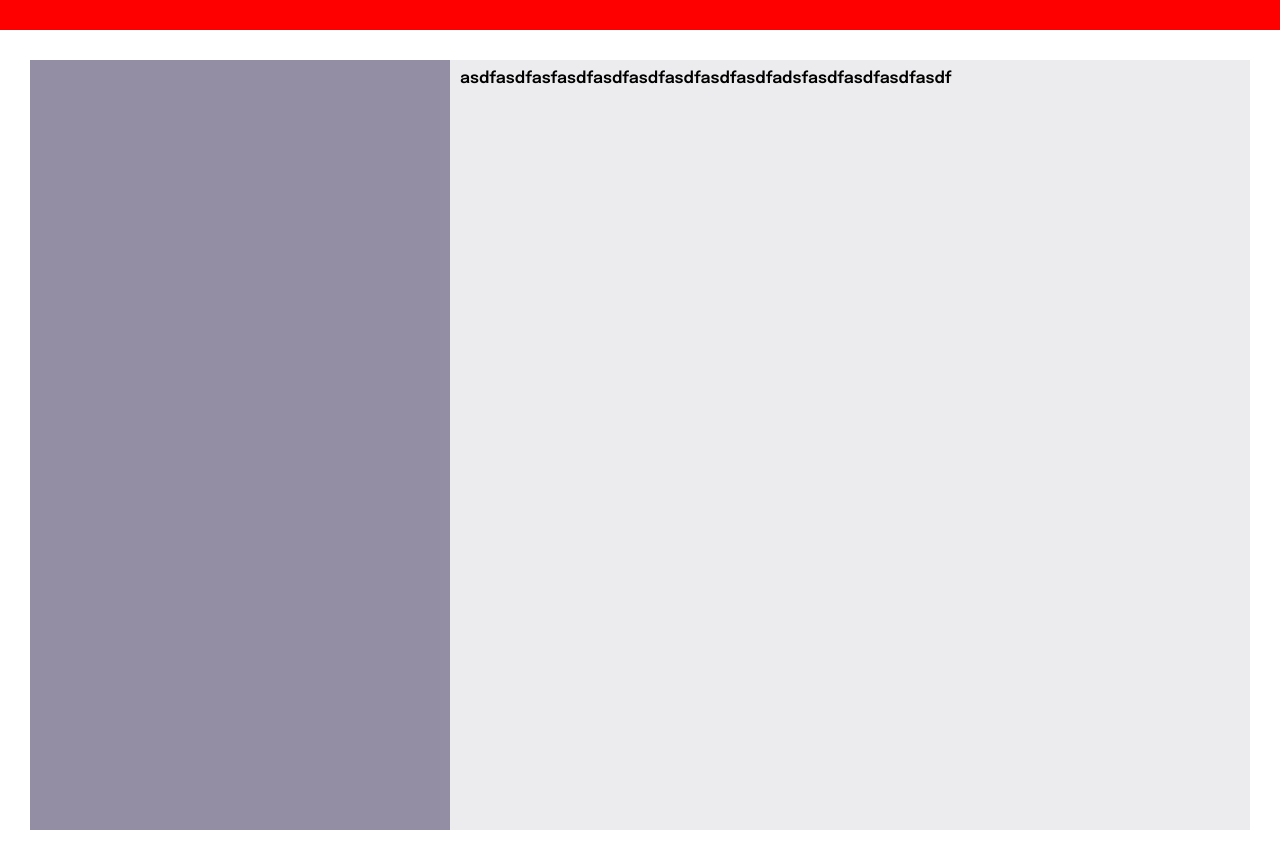
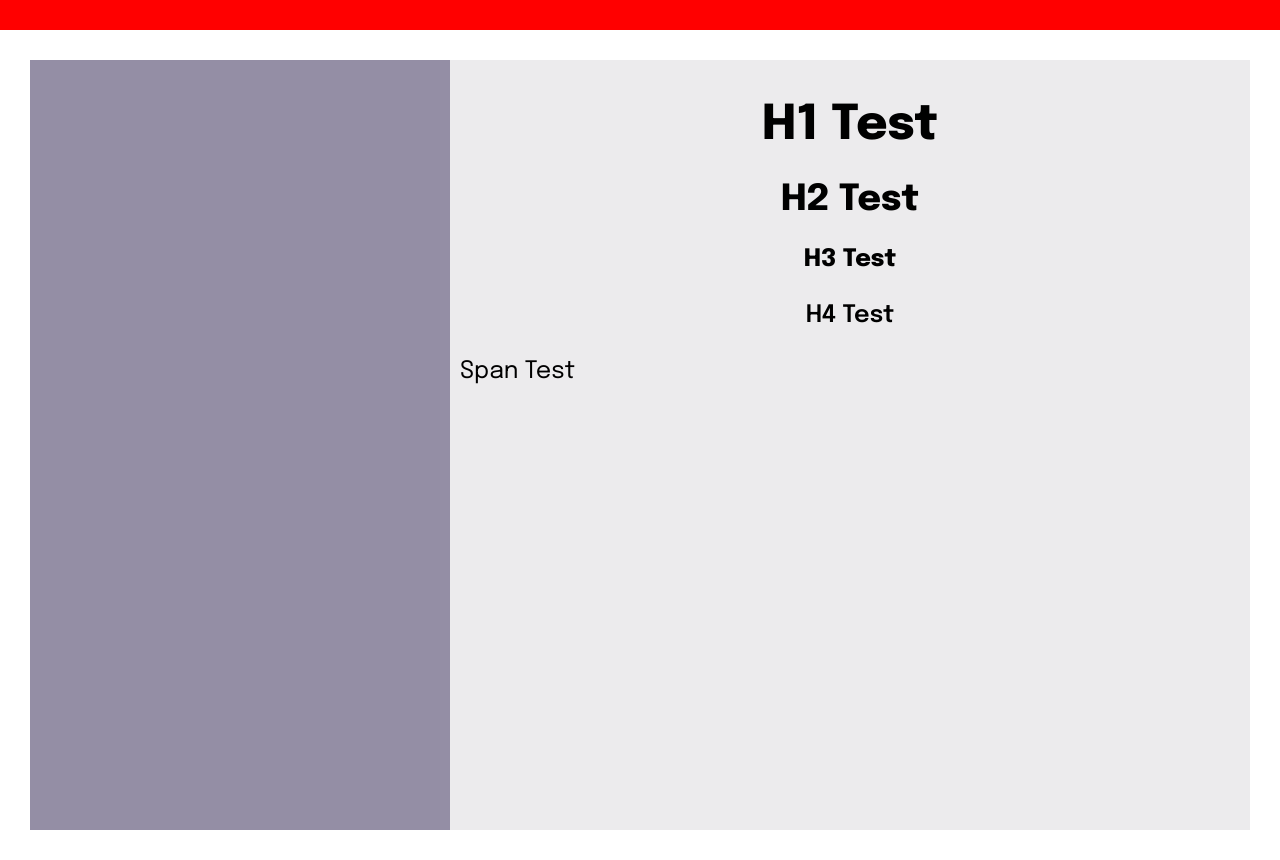
Before and after one commit to gdsc-ys/right-web-react-boilerplate, a React (Create React App) app: page / in a window 1280 px wide. Built offline with nearby package versions, Linux system fonts and the light colour scheme.

Commit message:
Refactor : change common component structure

```diff
--- a/src/components/common/PageWrapper.jsx
+++ b/src/components/common/PageWrapper.jsx
@@ -2,9 +2,22 @@ import React from 'react';
 import styled from 'styled-components';
 import colors from '../../styles/colors';
 import { mobileSize } from '../../styles/size';
+import H1 from './letters/H1';
+import H2 from './letters/H2';
+import H3 from './letters/H3';
+import H4 from './letters/H4';
+import Span from './letters/Span';
 
 function PageWrapper(props) {
-  return <Space>{props.children}asdfasdfasfasdfasdfasdfasdfasdfasdfadsfasdfasdfasdfasdf</Space>;
+  return (
+    <Space>
+      <H1>H1 Test</H1>
+      <H2>H2 Test</H2>
+      <H3>H3 Test</H3>
+      <H4>H4 Test</H4>
+      <Span>Span Test</Span>
+    </Space>
+  );
 }
 export default PageWrapper;
 
--- a/src/components/common/letters/Span.jsx
+++ b/src/components/common/letters/Span/index.js
@@ -7,6 +7,7 @@ const Span = (props) => {
 export default Span;
 
 const Wrapper = styled.span`
+  display: inline;
   font-size: ${(props) => props.size || '24px'};
   line-height: 100%;
   text-align: center;
```
Also changed, not shown: src/components/common/letters/H1/index.js (renamed from src/components/common/letters/H1.jsx), src/components/common/letters/H2/index.js (renamed from src/components/common/letters/H2.jsx), src/components/common/letters/H3/index.js (renamed from src/components/common/letters/H3.jsx), src/components/common/letters/H4/index.js (renamed from src/components/common/letters/H4.jsx).
